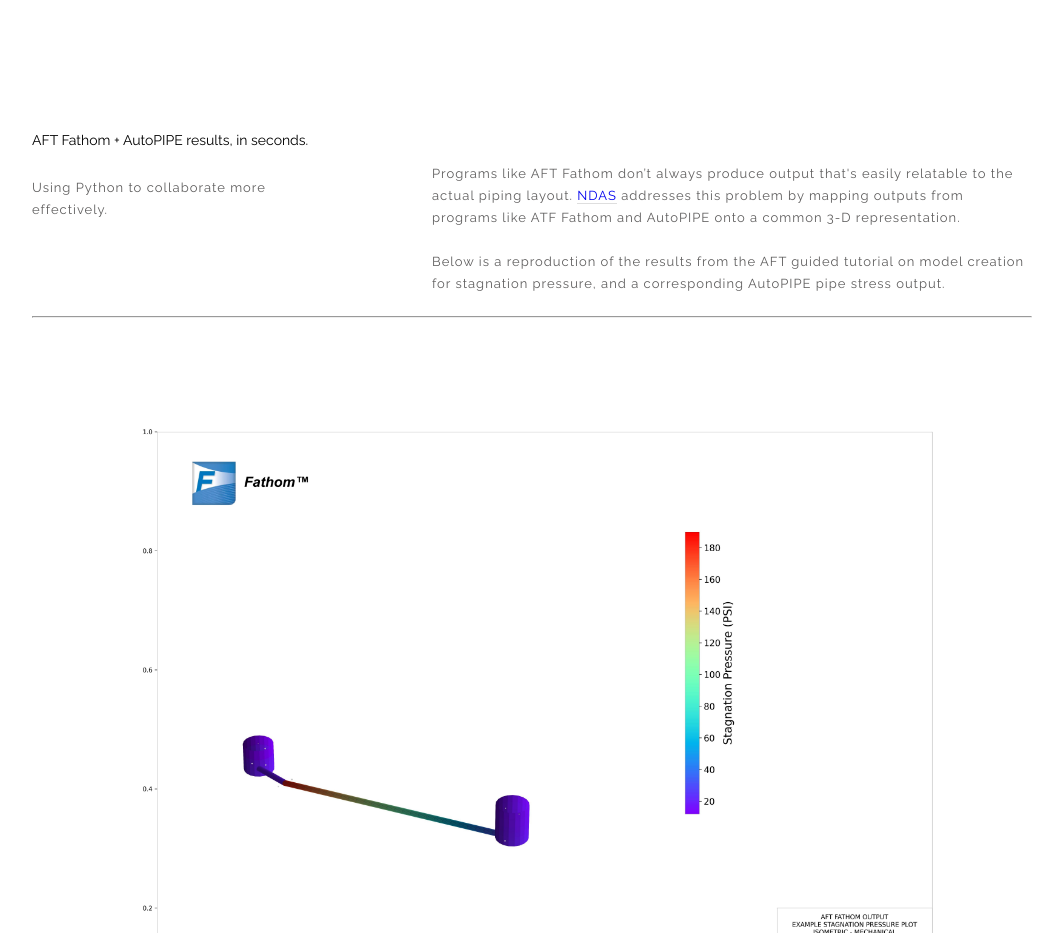
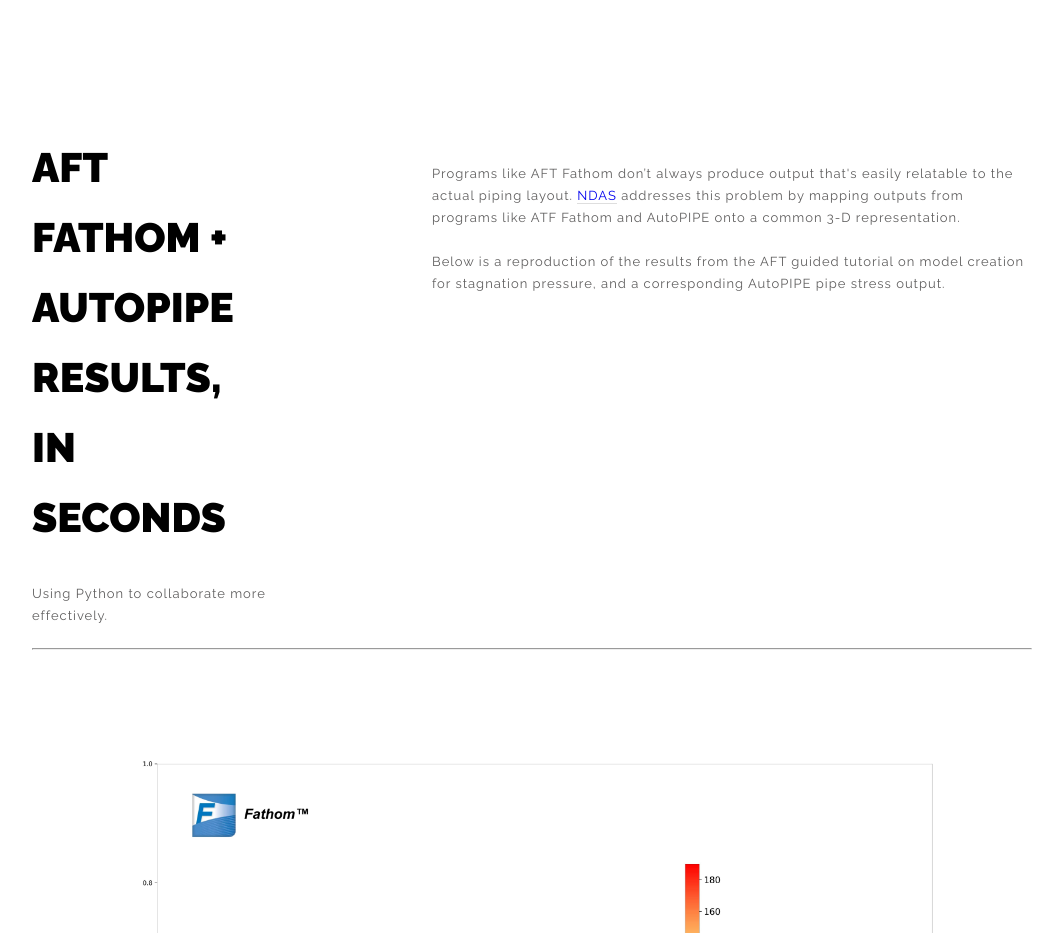
Before and after one commit to joAQUINCE/joAQUINCE.github.io, a plain HTML site: page index.html in a window 1280 px wide. Shown: the part 840-1773 px from the top of the page, without its empty margins (108-1171 px from the left). Drawn offline with Linux system fonts and the light colour scheme.

Commit message:
Update index.html

```diff
--- a/index.html
+++ b/index.html
@@ -140,7 +140,7 @@
 
 
 	          <div class="one-column">
-			  <h2>AFT Fathom + AutoPIPE results, in seconds.</h2>
+			  <h1>AFT Fathom + AutoPIPE results, in seconds</h1>
 	            <p>Using Python to collaborate more effectively.</p>
 	          </div>
 
```
